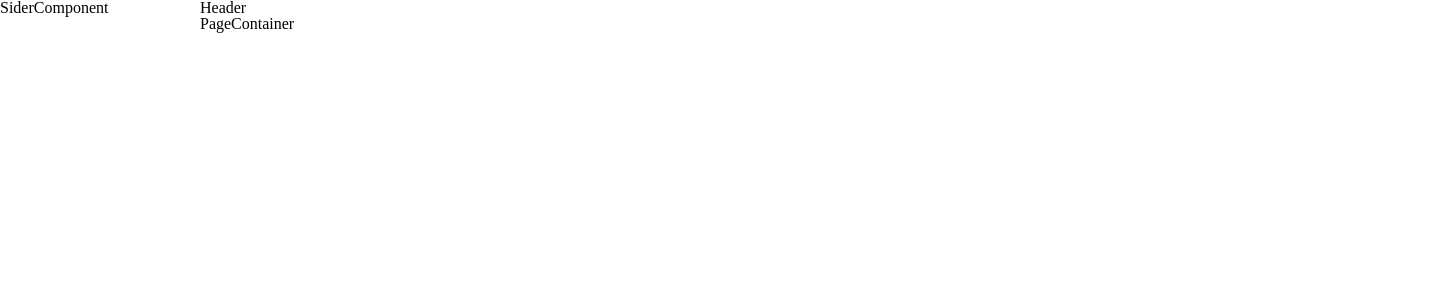
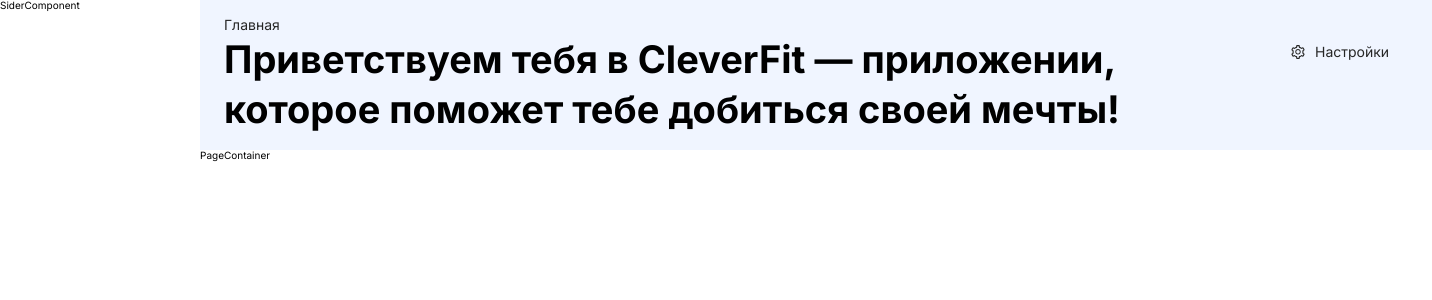
Before and after one commit to ClevertecFrontendLab/AlexMakovetskiy, a React (Vite) app: page /#/ in a window 1280 px wide. Shown: the top 300 px of the page, 1432 px wide, since content can reach past the window. Built offline with nearby package versions, Linux system fonts and the light colour scheme.

Commit message:
feat: implement header

```diff
--- a/src/components/header/header.module.scss
+++ b/src/components/header/header.module.scss
@@ -0,0 +1,46 @@
+@import "../../globals.scss";
+
+.headerWrap {
+    padding: 16px 0;
+    width: 1232px;
+    display: flex;
+    background: $primaryLight;
+
+    .headerContainer {
+        margin-inline: auto;
+        max-width: 1184px;
+        width: 100%;
+
+        &__title {
+            @include bodyRegularFont;
+        }
+
+        .headerContentWrap {
+            display: grid;
+            grid-template-columns: auto 132px;
+
+            &__title {
+                margin: 0;
+                font-size: 3.8rem;
+                line-height: 5rem;
+                font-weight: 700;
+            }
+
+            .headerContentWrap {
+                display: flex;
+
+                &__settingsAction {
+                    @include bodyRegularFont;
+                    align-self: start;
+                    padding: 8px 14px;
+                    max-width: min-content;
+                    display: flex;
+                    justify-content: center;
+                    align-items: center;
+                    gap: 10px;
+                }
+
+            }
+        }
+    }
+}
--- a/src/components/header/header.tsx
+++ b/src/components/header/header.tsx
@@ -1,9 +1,26 @@
+import { SettingOutlined } from "@ant-design/icons";
+import { Typography, Button } from 'antd';
+
+import { nbsp } from "../../helpers/common-constants";
+
 import styles from "./header.module.scss";
+
+const { Title, Text } = Typography;
 
 export function Header() {
     return (
-        <header>
-        Header
+        <header className={styles.headerWrap}>
+            <div className={styles.headerContainer}>
+                <Text className={styles.headerContainer__title}>Главная</Text>
+                <div className={styles.headerContentWrap}>
+                    <Title className={styles.headerContentWrap__title}>Приветствуем тебя в{nbsp}CleverFit{nbsp}— приложении, которое поможет тебе добиться своей мечты!</Title>
+                    <Button
+                        type="text"
+                        icon={<SettingOutlined />}
+                        className={styles.headerContentWrap__settingsAction}
+                    >Настройки</Button>
+                </div>
+            </div>
         </header>
     );
 }
--- a/src/components/page-container/page-container.module.scss
+++ b/src/components/page-container/page-container.module.scss
@@ -0,0 +1,3 @@
+.pageContainerWrap {
+    display: block;
+}
--- a/src/components/page-container/page-container.tsx
+++ b/src/components/page-container/page-container.tsx
@@ -2,7 +2,7 @@
 
 export function PageContainer() {
     return (
-        <main>
+        <main className={styles.pageContainerWrap}>
         PageContainer
         </main>
     );
--- a/src/components/sider/sider.module.scss
+++ b/src/components/sider/sider.module.scss
@@ -0,0 +1,3 @@
+.siderWrap {
+    display: block;
+}
--- a/src/components/sider/sider.tsx
+++ b/src/components/sider/sider.tsx
@@ -4,7 +4,7 @@
 
 export function SiderComponent() {
     return (
-        <Sider>
+        <Sider className={styles.siderWrap}>
             SiderComponent
         </Sider>
     );
--- /dev/null
+++ b/src/globals.scss
@@ -0,0 +1,13 @@
+@import url('https://fonts.googleapis.com/css2?family=Inter:wght@100;200;300;400;500;600;700;800;900&display=swap');
+
+$primaryLight: #F0F5FF;
+$characterLight: #262626;
+
+$fontPrimary: 'Inter', Tahoma, Verdana, sans-serif;
+
+@mixin bodyRegularFont {
+    font-size: 1.4rem;
+    line-height: 1.8rem;
+    font-weight: 400;
+    color: $characterLight;
+}
--- /dev/null
+++ b/src/helpers/common-constants.ts
@@ -0,0 +1 @@
+export const nbsp = '\u00A0';
--- a/src/index.scss
+++ b/src/index.scss
@@ -1,68 +1,42 @@
-*,
-*:before,
-*:after {
+* {
     margin: 0;
     padding: 0;
-	border: 0;
     box-sizing: border-box;
 }
 
-:focus,
-:active {
-	outline: none;
+li {
+    list-style-type: none;
 }
 
-a:focus,
-a:active {
-	outline: none;
+html {
+    font-size: 62.5%;
+    scroll-behavior: smooth;
 }
 
-article,
-aside,
-details,
-figcaption,
-figure,
-footer,
-header,
-hgroup,
-main,
-menu,
-nav,
-section {
-	display: block;
-}
-
-html,
-body {
-	height: 100%;
-	width: 100%;
-	font-size: 100%;
-	line-height: 1;
-}
-
-input,
-textarea,
-button {
-	font-size: inherit;
+a {
+    text-decoration: none;
+    color: var(--color-text-grey);
 }
 
 button {
     outline: none;
-	border: none;
+    outline-offset: none;
+    border: 1px solid transparent;
+    background: var(--color-background-pure-white);
     cursor: pointer;
-	background: none;
+    user-select: none;
 }
 
-a,
-a:link,
-a:visited,
-a:hover,
-a:active {
-	text-decoration: none;
+input, textarea {
     outline: none;
+    border: solid 1px var(--color-border-pure-white);
 }
 
-ol,
-ul {
-	list-style: none;
+img {
+    cursor: pointer;
+    user-select: none;
 }
+
+h1, h2 {
+    user-select: none;
+}
--- a/src/index.tsx
+++ b/src/index.tsx
@@ -8,6 +8,7 @@
 
 import 'normalize.css';
 import './index.scss';
+import './globals.scss';
 
 const domNode = document.getElementById('root') as HTMLDivElement;
 const root = createRoot(domNode);
--- a/src/pages/main-page/main-page.module.scss
+++ b/src/pages/main-page/main-page.module.scss
@@ -1,3 +1,8 @@
+@import "../../globals.scss";
+
 .layoutMain {
+    margin-inline: auto;
+    max-width: 1440px;
     display: flex;
+    font-family: $fontPrimary;
 }
```
Lines whose indentation alone changed are shown as unchanged.
